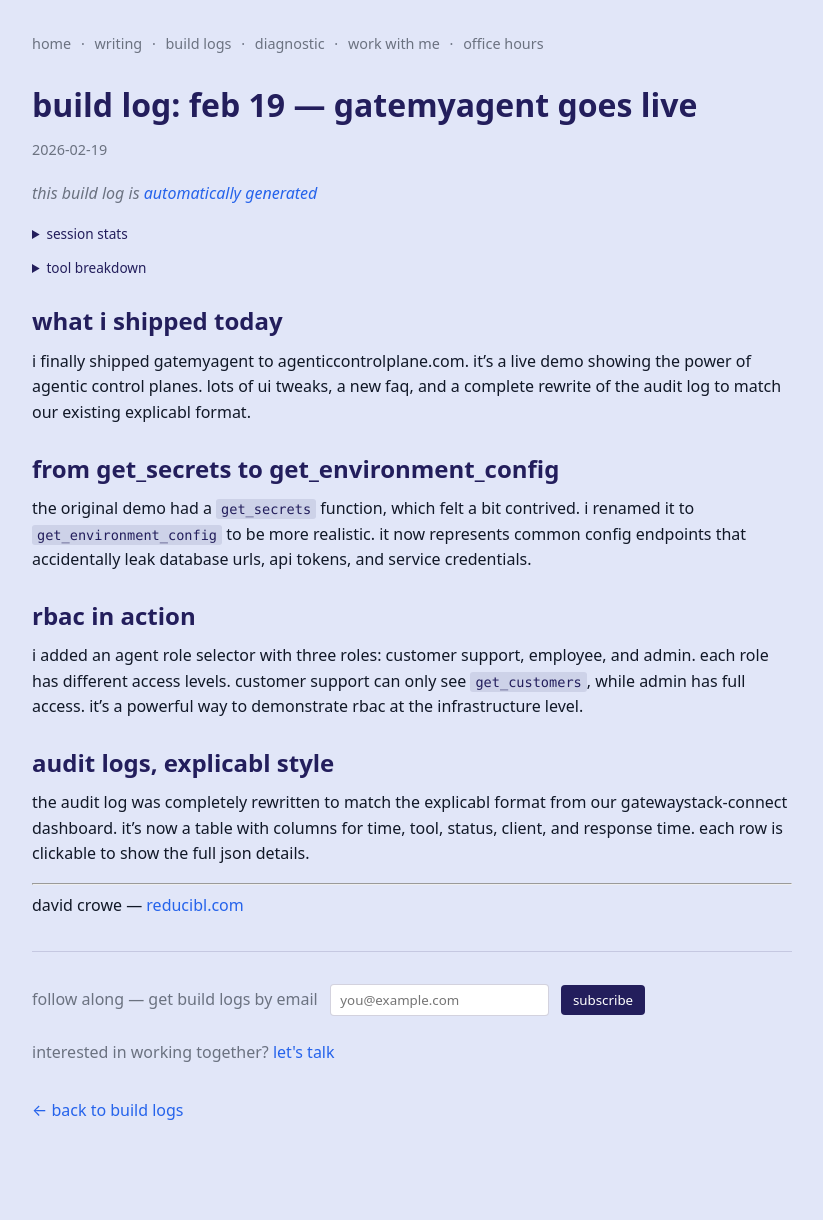
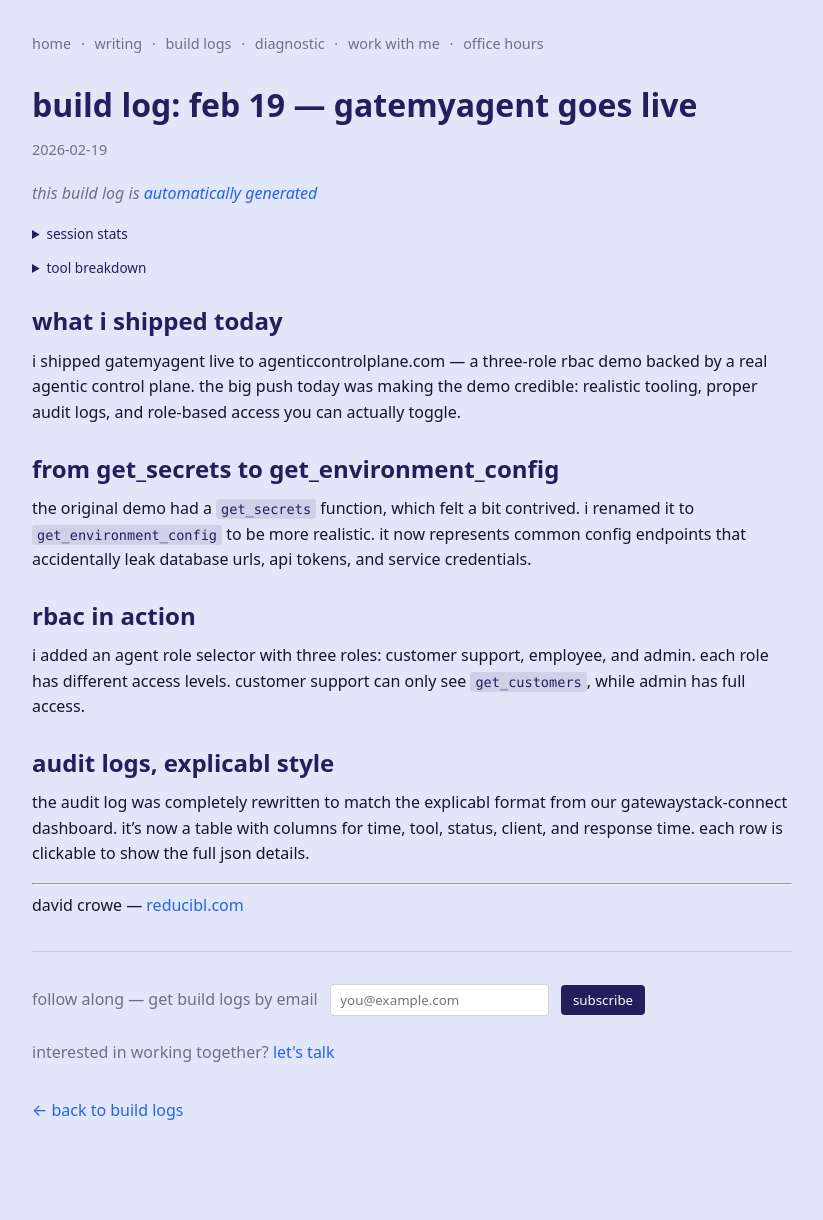
Before and after one commit to davidcrowe/reducibl.com, a Jekyll site: the page built from _posts/2026-02-19-build-log.md, in a window 1280 px wide. Shown: the whole page, without its empty margins (228-1051 px from the left). Built offline with Jekyll 4.4.1, drawn with Linux system fonts in a browser that asks for light colours.

Commit message:
tighten copy in recent build logs

```diff
--- a/_posts/2026-02-19-build-log.md
+++ b/_posts/2026-02-19-build-log.md
@@ -30,13 +30,13 @@ screenshotCount: 0
 ---
 
 ### what i shipped today
-i finally shipped gatemyagent to agenticcontrolplane.com. it's a live demo showing the power of agentic control planes. lots of ui tweaks, a new faq, and a complete rewrite of the audit log to match our existing explicabl format.
+i shipped gatemyagent live to agenticcontrolplane.com — a three-role rbac demo backed by a real agentic control plane. the big push today was making the demo credible: realistic tooling, proper audit logs, and role-based access you can actually toggle.
 
 ### from get_secrets to get_environment_config
 the original demo had a `get_secrets` function, which felt a bit contrived. i renamed it to `get_environment_config` to be more realistic. it now represents common config endpoints that accidentally leak database urls, api tokens, and service credentials.
 
 ### rbac in action
-i added an agent role selector with three roles: customer support, employee, and admin. each role has different access levels. customer support can only see `get_customers`, while admin has full access. it's a powerful way to demonstrate rbac at the infrastructure level.
+i added an agent role selector with three roles: customer support, employee, and admin. each role has different access levels. customer support can only see `get_customers`, while admin has full access.
 
 ### audit logs, explicabl style
 the audit log was completely rewritten to match the explicabl format from our gatewaystack-connect dashboard. it's now a table with columns for time, tool, status, client, and response time. each row is clickable to show the full json details.
```
Also changed, not shown: _posts/2026-02-17-build-log.md (+0 -3 lines), _posts/2026-02-18-build-log.md (+1 -1 lines).
